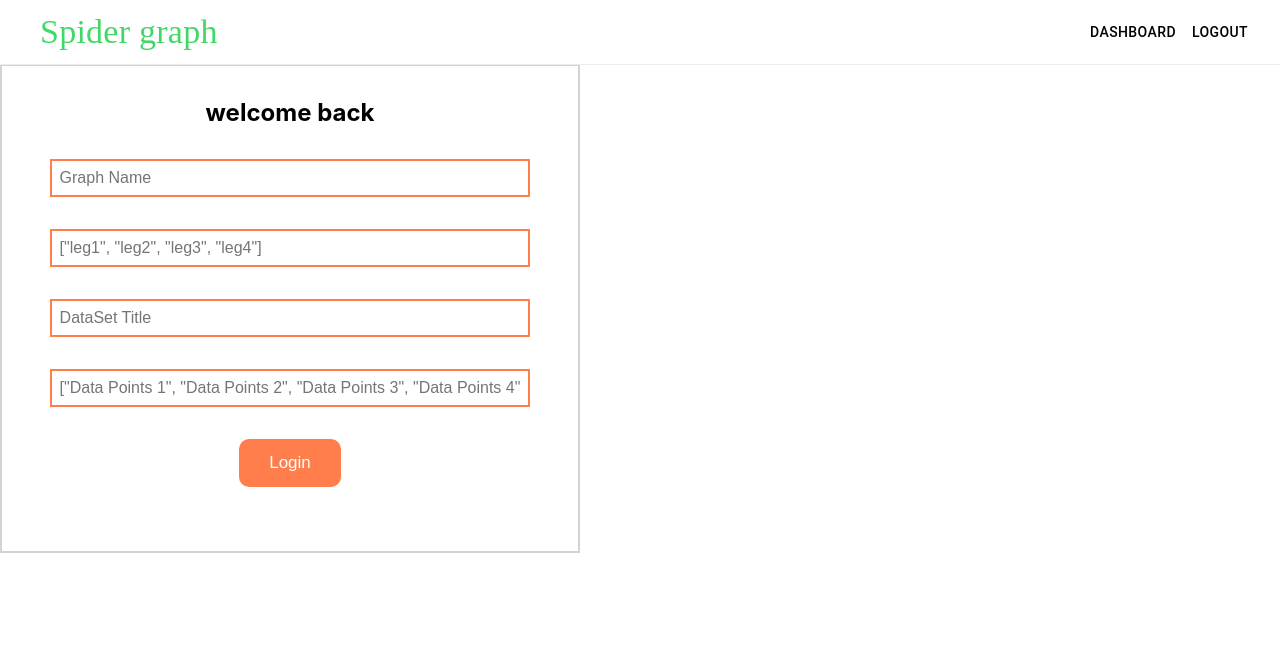
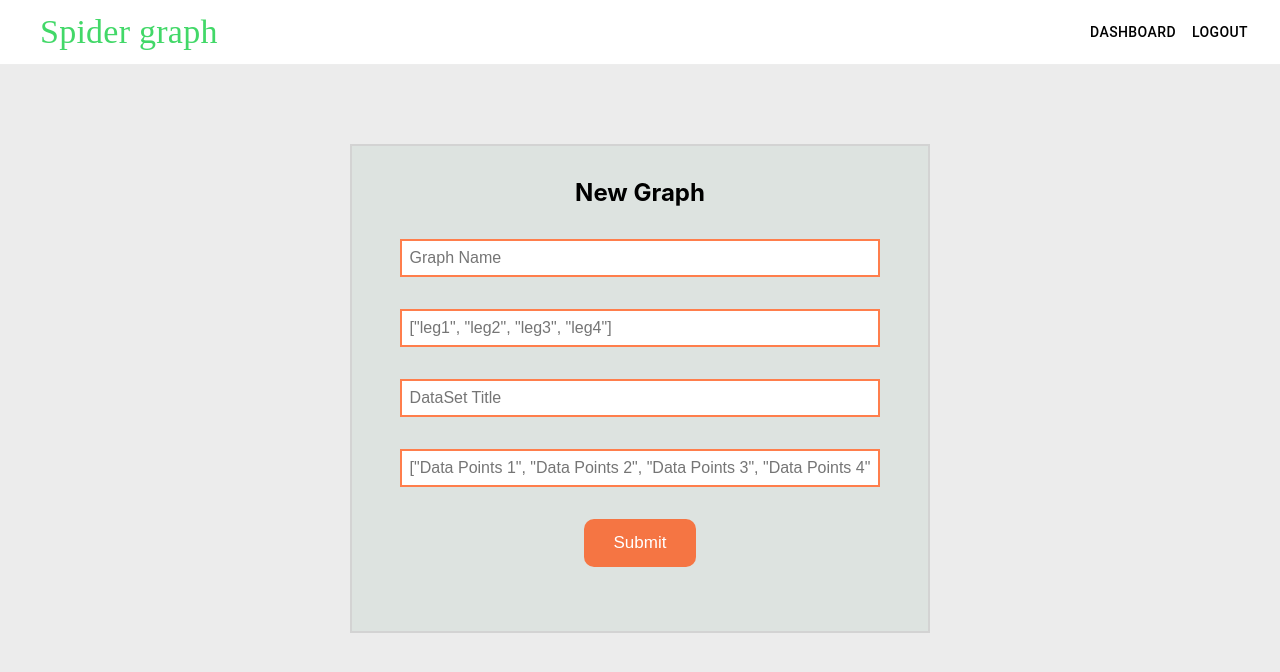
Before and after one commit to spider-graph-build-sprint/Zeit-Front-End, a React (Create React App) app: page /add-graph in a window 1280 px wide. Shown: the top 672 px of the page. Built offline with nearby package versions, Linux system fonts and the light colour scheme; sample sign-in values are in the browser's storage.

Commit message:
changed some css and changed name of addgraph form

```diff
--- a/src/App.css
+++ b/src/App.css
@@ -11,6 +11,9 @@ main {
   min-height: 100vh;
   padding: 72px 0;
   text-align: center;
+}
+body {
+  background-color: rgba(0, 0, 0, 0.075);
 }
 h1 {
   font-size: 45px;
@@ -50,18 +53,20 @@ code:after {
   justify-content: center;
 }
 
-.animal-form {
+.add-graph-form, .sign-up-form {
   width: 40%;
   margin: auto 0;
   padding: 32px;
   font-weight: bold;
-  background-color: transparent;
+  /* background-color: transparent; */
+  background-color: rgba(44, 122, 81, 0.075);
   /* box-shadow: 2px 2px 10px 10px rgba(0, 0, 0, 0.1); */
 
   border: 2px solid lightgrey;
+  margin: 5rem auto;
 }
 
-.loginFormTitle {
+.loginFormTitle, .add-graph-form-title {
   margin: 0 auto !important;
   text-align: center;
   font-size: 24px;
--- a/src/components/AddGraph.js
+++ b/src/components/AddGraph.js
@@ -34,8 +34,8 @@ const AddGraph = ({ values, errors, touched, status }) => {
   }
 
   return (
-    <div className="animal-form">
-      <div className="loginFormTitle">welcome back</div>
+    <div className="add-graph-form">
+      <div className="add-graph-form-title">New Graph</div>
       <Form>
         <Field type="text" name="name" placeholder="Graph Name" />
         {touched.name && errors.name && <p className="error">{errors.name}</p>}
@@ -60,12 +60,12 @@ const AddGraph = ({ values, errors, touched, status }) => {
           <p className="error">{errors.points}</p>
         )}
 
-        <button onClick={handleSubmit}>Login</button>
+        <button onClick={handleSubmit}>Submit</button>
       </Form>
     </div>
   );
 };
-const FormikLoginForm = withFormik({
+const AddGraphForm = withFormik({
   mapPropsToValues({ name, legs, title, points }) {
     return {
       name: name || "",
@@ -100,4 +100,4 @@ const mapPropsToState = state => {
 export default connect(
   mapPropsToState,
   { addGraph }
-)(FormikLoginForm);
+)(AddGraphForm);
--- a/src/components/Graph.js
+++ b/src/components/Graph.js
@@ -1,6 +1,7 @@
 import React, { useState } from "react";
 import { Bar, Line, Polar, Radar } from "react-chartjs-2";
 import LegEditor from "./LegEditor";
+import DataSetForm from "./DataSetForm";
 
 // const [chartData, setChartData] = useState({});
 const intiLabels = [
@@ -99,6 +100,7 @@ function Graph(props) {
       <Radar data={data} />
 
       <LegEditor labels={labels} setLabels={setLabels} />
+      <DataSetForm/>
       <h2>Other viewing Options</h2>
 
       <div className="graphButtons">
--- a/src/components/SignUp.js
+++ b/src/components/SignUp.js
@@ -6,7 +6,7 @@ import { register } from "../reducers/auth/actions";
 
 const SignUp = ({ values, errors, touched, isSubmitting }) => {
   return (
-    <Form className="signUp">
+    <Form className="sign-up-form">
       <div>
         {touched.username && errors.username && <p>{errors.username}</p>}
         <Field type="username" name="username" placeholder="Enter username" />
```
Also changed, not shown: src/components/DataSetForm.js (deleted, +0 -11 lines).
